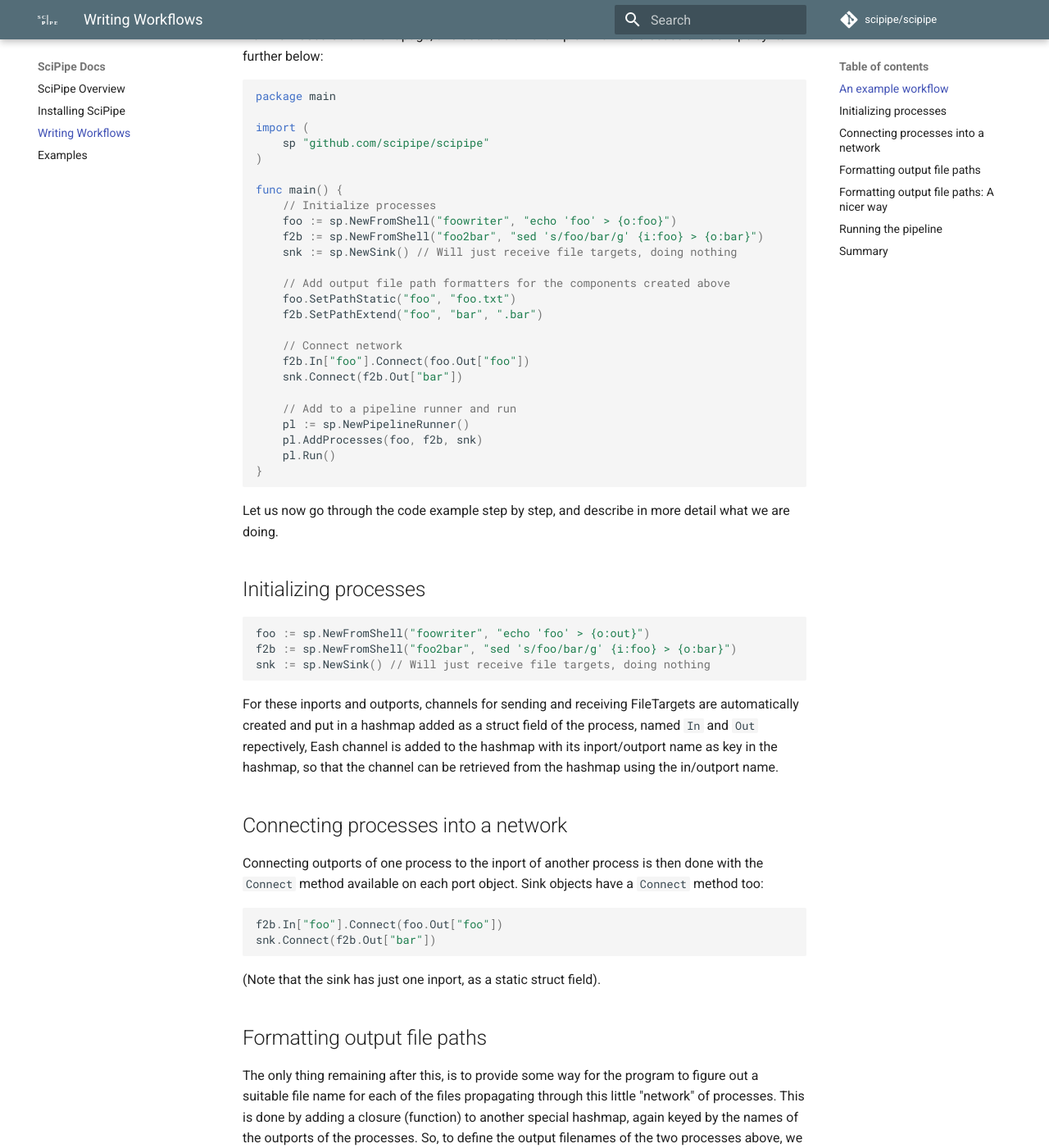
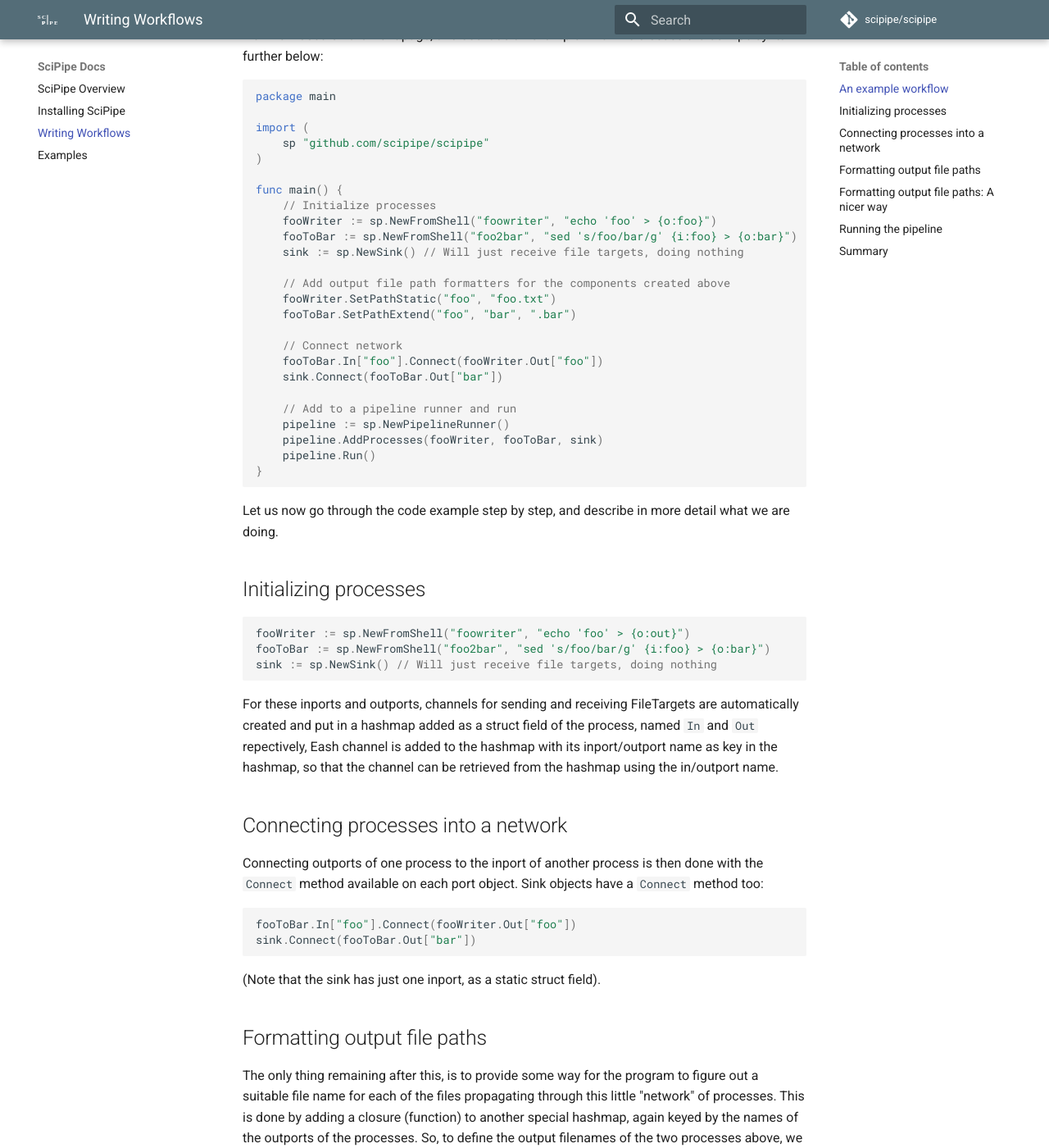
Before and after one commit to scipipe/scipipe, an MkDocs documentation site: the page built from docs/writing_workflows.md, in a window 1280 px wide and 1400 px high, scrolled down 226 px. Shown: the whole window at 82% size. Built offline with MkDocs 1.6.1 and Material for MkDocs 9.7.7, drawn with Linux system fonts in a browser that asks for light colours; comment, search, counter and statistics services are not loaded; old or Windows-style settings are respelled for this version of MkDocs; some of the changed text lies outside the part shown.

Commit message:
Use self-describing variable names in guide

````diff
--- a/docs/writing_workflows.md
+++ b/docs/writing_workflows.md
@@ -15,22 +15,22 @@ import (
 
 func main() {
     // Initialize processes
-    foo := sp.NewFromShell("foowriter", "echo 'foo' > {o:foo}")
-    f2b := sp.NewFromShell("foo2bar", "sed 's/foo/bar/g' {i:foo} > {o:bar}")
-    snk := sp.NewSink() // Will just receive file targets, doing nothing
+    fooWriter := sp.NewFromShell("foowriter", "echo 'foo' > {o:foo}")
+    fooToBar := sp.NewFromShell("foo2bar", "sed 's/foo/bar/g' {i:foo} > {o:bar}")
+    sink := sp.NewSink() // Will just receive file targets, doing nothing
 
     // Add output file path formatters for the components created above
-    foo.SetPathStatic("foo", "foo.txt")
-    f2b.SetPathExtend("foo", "bar", ".bar")
+    fooWriter.SetPathStatic("foo", "foo.txt")
+    fooToBar.SetPathExtend("foo", "bar", ".bar")
 
     // Connect network
-    f2b.In["foo"].Connect(foo.Out["foo"])
-    snk.Connect(f2b.Out["bar"])
+    fooToBar.In["foo"].Connect(fooWriter.Out["foo"])
+    sink.Connect(fooToBar.Out["bar"])
 
     // Add to a pipeline runner and run
-    pl := sp.NewPipelineRunner()
-    pl.AddProcesses(foo, f2b, snk)
-    pl.Run()
+    pipeline := sp.NewPipelineRunner()
+    pipeline.AddProcesses(fooWriter, fooToBar, sink)
+    pipeline.Run()
 }
 ```
 
@@ -40,9 +40,9 @@ detail what we are doing.
 ## Initializing processes
 
 ```go
-foo := sp.NewFromShell("foowriter", "echo 'foo' > {o:out}")
-f2b := sp.NewFromShell("foo2bar", "sed 's/foo/bar/g' {i:foo} > {o:bar}")
-snk := sp.NewSink() // Will just receive file targets, doing nothing
+fooWriter := sp.NewFromShell("foowriter", "echo 'foo' > {o:out}")
+fooToBar := sp.NewFromShell("foo2bar", "sed 's/foo/bar/g' {i:foo} > {o:bar}")
+sink := sp.NewSink() // Will just receive file targets, doing nothing
 ```
 
 For these inports and outports, channels for sending and receiving FileTargets are automatically
@@ -57,8 +57,8 @@ done with the `Connect` method available on each port object. Sink objects have
 a `Connect` method too:
 
 ```go
-f2b.In["foo"].Connect(foo.Out["foo"])
-snk.Connect(f2b.Out["bar"])
+fooToBar.In["foo"].Connect(fooWriter.Out["foo"])
+sink.Connect(fooToBar.Out["bar"])
 ```
 
 (Note that the sink has just one inport, as a static struct field).
@@ -72,15 +72,15 @@ the names of the outports of the processes. So, to define the output filenames o
 above, we would add:
 
 ```go
-foo.PathFormatters["foo"] = func(t *sp.SciTask) string {
+fooWriter.PathFormatters["foo"] = func(t *sp.SciTask) string {
 	// Just statically create a file named foo.txt
 	return "foo.txt"
 }
-f2b.PathFormatters["bar"] = func(t *sp.SciTask) string {
+fooToBar.PathFormatters["bar"] = func(t *sp.SciTask) string {
 	// Here, we instead re-use the file name of the process we depend
 	// on (which we get on the 'foo' inport), and just
 	// pad '.bar' at the end:
-	return f2b.GetInPath("foo") + ".bar"
+	return fooToBar.GetInPath("foo") + ".bar"
 }
 ```
 
@@ -92,11 +92,11 @@ thing. So, the above two path formats can also be defined like so, with the exac
 
 ```go
 // Create a static file name for the out-port 'foo':
-foo.SetPathStatic("foo", "foo.txt")
+fooWriter.SetPathStatic("foo", "foo.txt")
 
 // For out-port 'bar', extend the file names of files on in-port 'foo', with
 // the suffix '.bar':
-f2b.SetPathExtend("foo", "bar", ".bar")
+fooToBar.SetPathExtend("foo", "bar", ".bar")
 ```
 
 ## Running the pipeline
@@ -107,9 +107,9 @@ separate go-routine, while the last process will be run in the main go-routine,
 so as to block until the pipeline has finished.
 
 ```go
-pl := sp.NewPipelineRunner()
-pl.AddProcesses(foo, f2b, snk)
-pl.Run()
+pipeline := sp.NewPipelineRunner()
+pipeline.AddProcesses(fooWriter, fooToBar, sink)
+pipeline.Run()
 ```
 ## Summary
 
````
